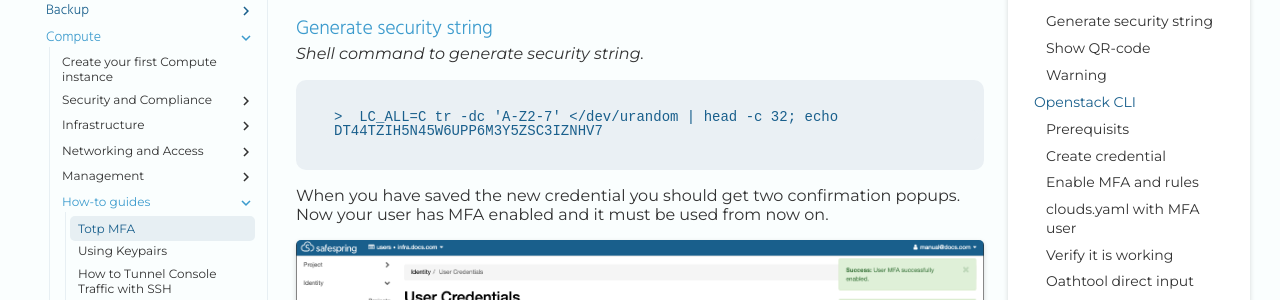
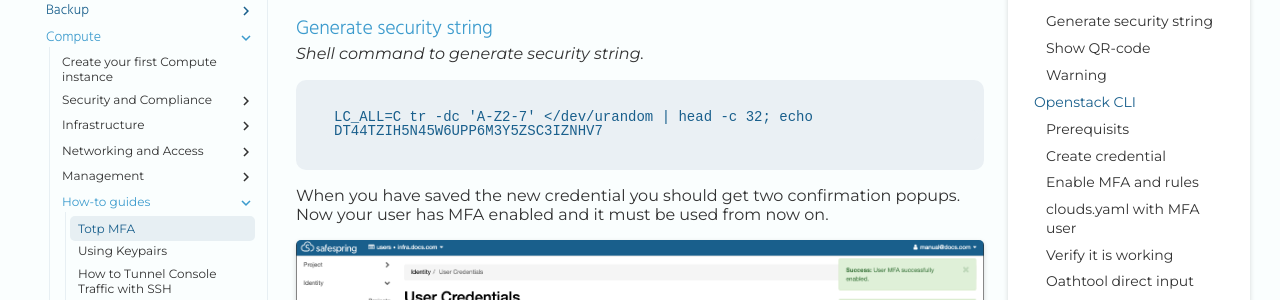
Before and after one commit to safespring/docs, an MkDocs documentation site: the page built from content/compute/howto/totp-mfa.md, in a window 1280 px wide and 900 px high, scrolled down 737 px. Shown: the part 151-451 px from the top of the window. Built offline with MkDocs 1.6.1 and Material for MkDocs 9.7.7, drawn with Linux system fonts in a browser that asks for light colours; some web fonts are replaced; a script that is not in the unit is left out; comment, search, counter and statistics services are not loaded.

````diff
--- a/content/compute/howto/totp-mfa.md
+++ b/content/compute/howto/totp-mfa.md
@@ -20,7 +20,7 @@ Press the "Create User Credentail" button under "User Credentials" in the side m
 ### Generate security string
 *Shell command to generate security string.*
 ```
->  LC_ALL=C tr -dc 'A-Z2-7' </dev/urandom | head -c 32; echo
+LC_ALL=C tr -dc 'A-Z2-7' </dev/urandom | head -c 32; echo
 DT44TZIH5N45W6UPP6M3Y5ZSC3IZNHV7
 ```
 
````
